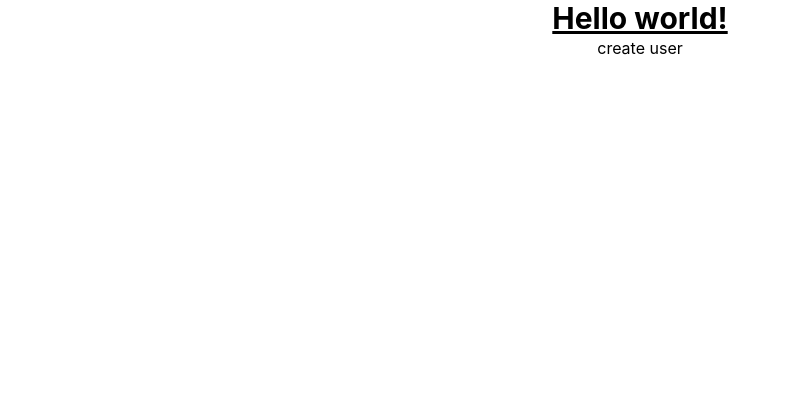
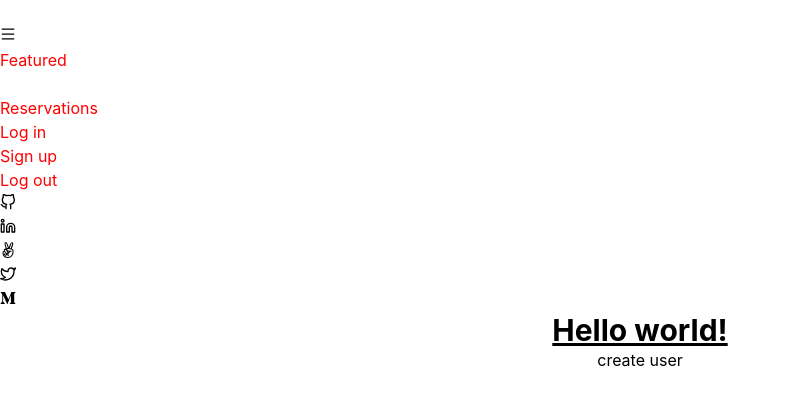
Before and after one commit to sediqullahbadakhsh/hotel-agent-front-end, a React (Create React App) app: page / in a window 1280 px wide. Shown: the top 406 px of the page, without its empty margins (0-791 px from the left). Built offline with nearby package versions, Linux system fonts and the light colour scheme; no server answers.

Commit message:
Add navbar to the header

```diff
--- a/src/App.js
+++ b/src/App.js
@@ -3,7 +3,9 @@ import { useEffect } from 'react';
 import { useDispatch } from 'react-redux';
 import { BrowserRouter as Router, Route, Routes } from 'react-router-dom';
 import HomePage from './pages/HomePage';
+import NavBar from './components/Navbar';
 import { fetchMostRecentHotels } from './redux/MostRecent/MostRecent';
+import DetailsPage from './pages/DetailsPage';
 
 const App = () => {
   const dispatch = useDispatch();
@@ -14,8 +16,10 @@ const App = () => {
 
   return (
     <Router>
+      <NavBar />
       <Routes>
         <Route path="/" element={<HomePage />} />
+        <Route path="/hotel-details" element={<DetailsPage />} />
       </Routes>
     </Router>
   );
```
